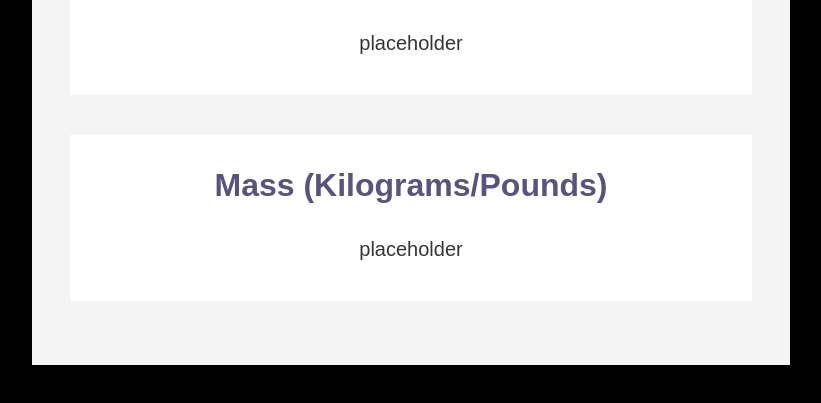
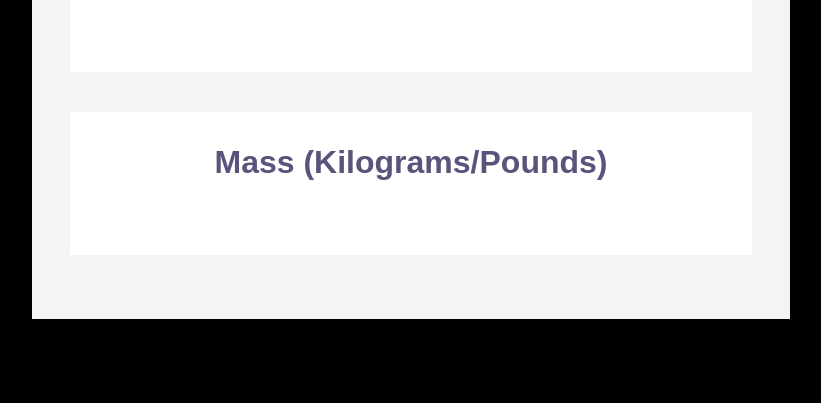
Before and after one commit to xxvampxx/Unit-Converter, a plain HTML site: page index.html in a window 1280 px wide. Shown: the part 761-1164 px from the top of the page, without its empty margins (229-1050 px from the left). Drawn offline with Linux system fonts and the light colour scheme.

Commit message:
update to index.html
removed placeholder text from <p>

```diff
--- a/index.html
+++ b/index.html
@@ -23,11 +23,11 @@
             </section>
             <section>
                 <h2>Volume (Litres/Gallon)</h2>
-                <p id="volume-content">placeholder</p>
+                <p id="volume-content"></p>
             </section>
             <section>
                 <h2>Mass (Kilograms/Pounds)</h2>
-                <p id="mass-content">placeholder</p>
+                <p id="mass-content"></p>
             </section>
         </main>
 
```
